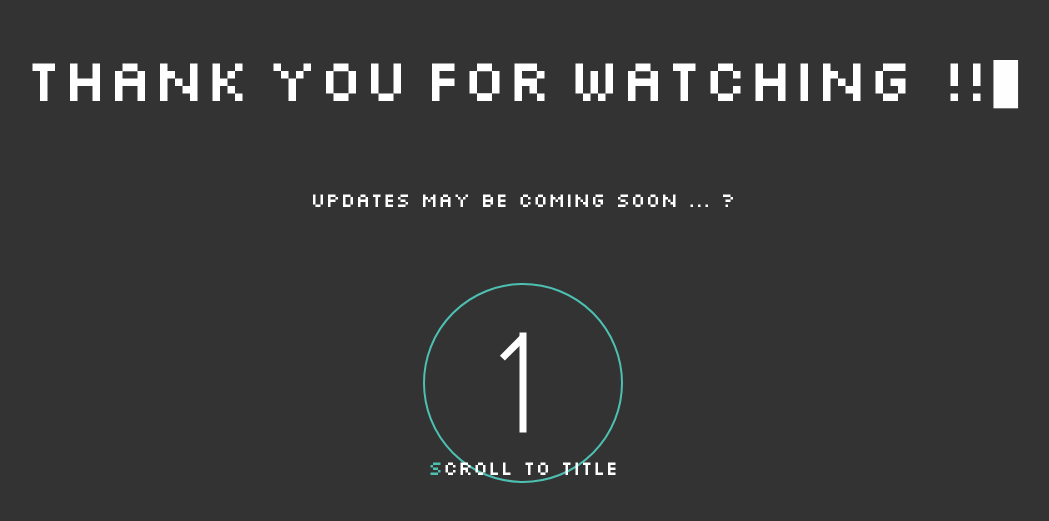
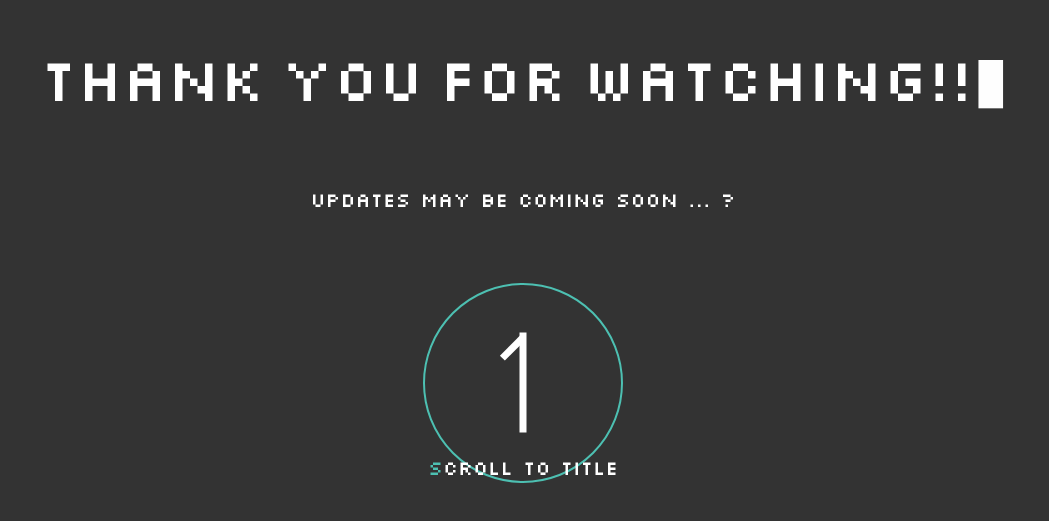
Before and after one commit to taichimurakami-github/taichimurakami-portfolio-2023, a Next.js app: page / in a window 1280 px wide. Shown: the part 8664-9185 px from the top of the page, without its empty margins (117-1166 px from the left). Built offline with nearby package versions, Linux system fonts and the light colour scheme; a web font is replaced by a local one.

Commit message:
Update animation

```diff
--- a/components/containers/LastSectionContainer.tsx
+++ b/components/containers/LastSectionContainer.tsx
@@ -24,23 +24,23 @@ export default function LastSection() {
               font: silkscreen_regular,
               class: 'text-white mr-[1rem]',
               typingInterval_ms: 50,
-              afterInterval_ms: 250,
             },
             {
               text: 'YOU',
               font: silkscreen_regular,
               class: 'text-white mr-[1rem]',
               typingInterval_ms: 50,
-              afterInterval_ms: 250,
+              afterInterval_ms: 150,
             },
             {
               text: 'FOR',
               font: silkscreen_regular,
               class: 'text-white mr-[1rem]',
               typingInterval_ms: 50,
+              afterInterval_ms: 150,
             },
             {
-              text: 'WATCHING !!',
+              text: 'WATCHING!!',
               font: silkscreen_regular,
               class: 'text-white',
               typingInterval_ms: 50,
```
